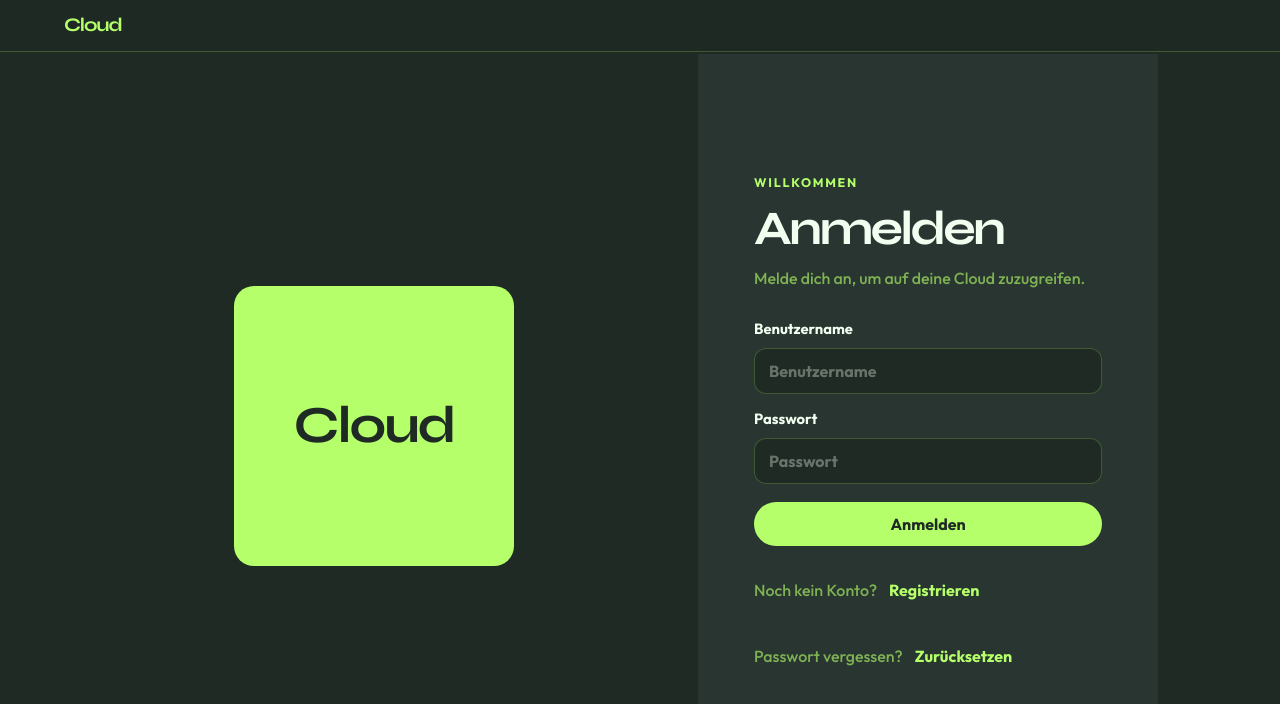
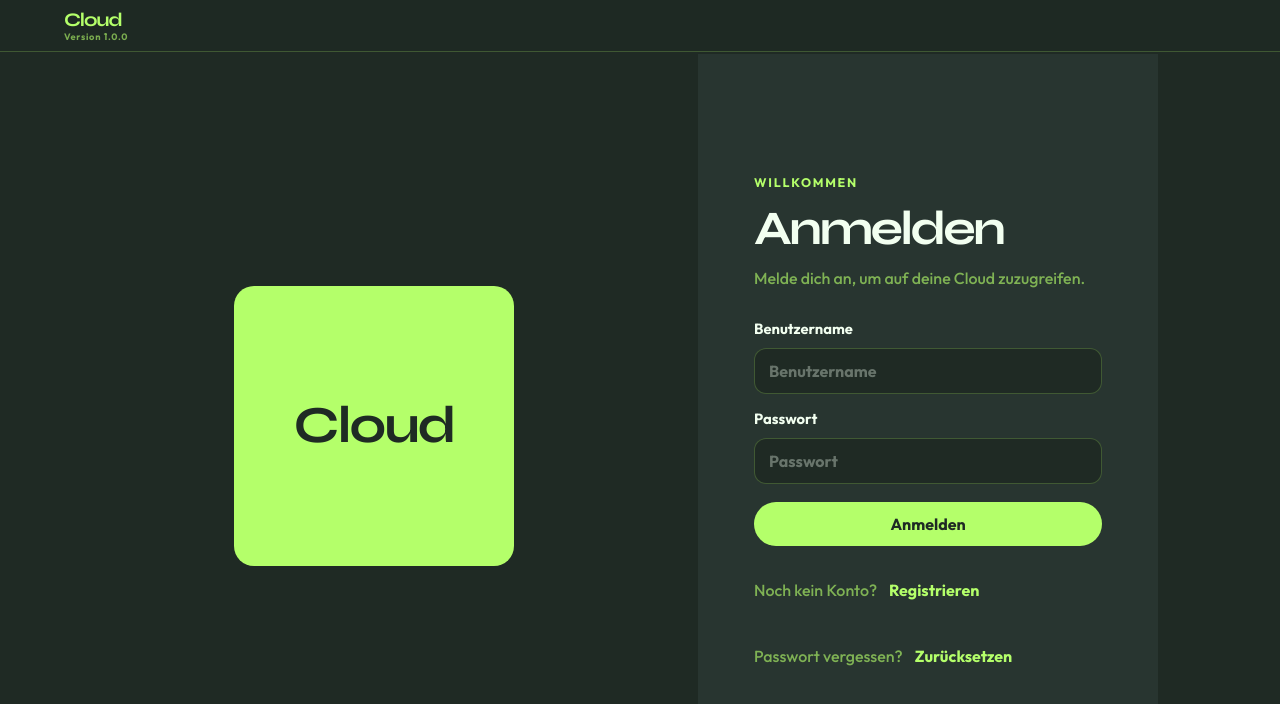
Before and after one commit to Daro48/ZickZack-Cloud, a React (Vite) app in the folder cloud-frontend/frontend/: page / in a window 1280 px wide. Shown: the top 704 px of the page. Built offline with nearby package versions, Linux system fonts and the light colour scheme; no server answers.

Commit message:
Version Kennzahl hinzugefügt

```diff
--- a/cloud-frontend/frontend/src/App.css
+++ b/cloud-frontend/frontend/src/App.css
@@ -22,11 +22,22 @@
 .topbar-logo {
   justify-self: start;
   color: var(--acid-mint);
+  display: grid;
   font-family: Syne, Outfit, sans-serif;
   font-size: clamp(1.05rem, 2.6vw, 1.2rem);
   font-weight: 700;
   letter-spacing: -0.06em;
+  line-height: 1;
   text-decoration: none;
+}
+
+.topbar-version {
+  color: var(--text-muted);
+  font-family: Outfit, sans-serif;
+  font-size: 0.58rem;
+  font-weight: 600;
+  letter-spacing: 0.08em;
+  margin-top: 3px;
 }
 
 .topbar-center {
--- a/cloud-frontend/frontend/src/components/Topbar.jsx
+++ b/cloud-frontend/frontend/src/components/Topbar.jsx
@@ -3,6 +3,7 @@ export function Topbar({ action, username, center }) {
     <header className="topbar">
       <a className="topbar-logo" href="/" aria-label="Startseite">
         Cloud
+        <span className="topbar-version">Version 1.0.0</span>
       </a>
 
       <div className="topbar-center">{center}</div>
```
